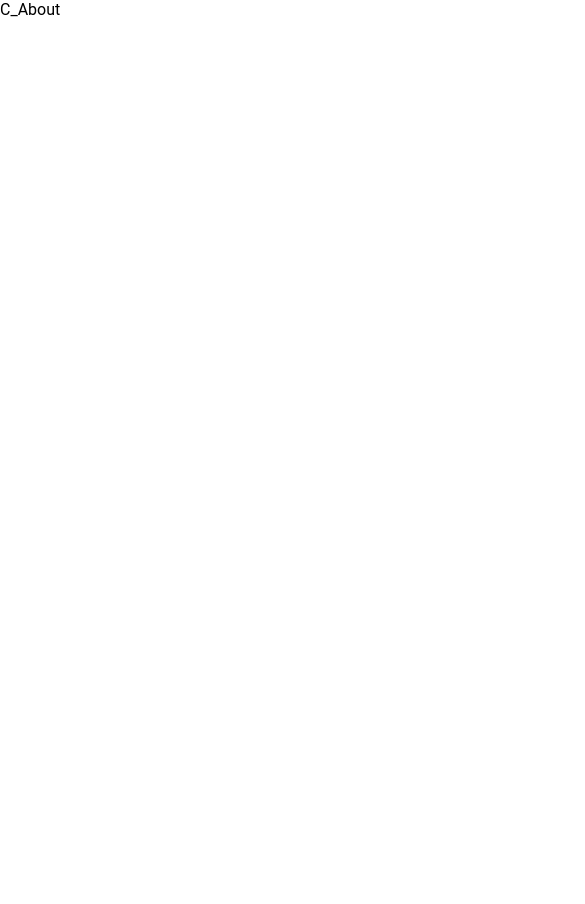
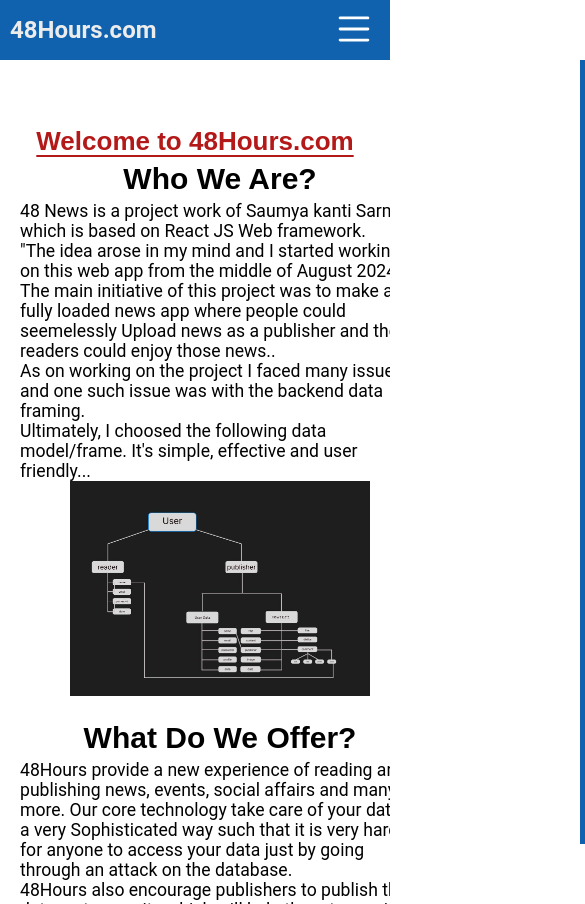
Before and after one commit to Saumya-Kanti-Sarma/News48, a React (Vite) app: page /about in a window 390 px wide. Shown: the top 904 px of the page, 585 px wide, since content can reach past the window. Before the commit the page ends 844 px from the top, so only its background shows below. Built offline with nearby package versions, Linux system fonts and the light colour scheme.

Commit message:
added about

```diff
--- a/src/Code/C_about.jsx
+++ b/src/Code/C_about.jsx
@@ -1,11 +1,38 @@
 import React from 'react'
-const C_About = () => {
+import Navbar from '../Components/Navbar/Navbar'
+import "./Styles/C_about.css"
+
+const About = () => {
   return (
+    <>
 
-    <div>
-      C_About
-    </div>
+      <nav id='nav-area'><Navbar /></nav>
+      <main className='about-main'>
+        <h1 className='about-heading'>Welcome to 48Hours.com</h1>
+        <div className="section">
+          <section >
+            <h1 > Who We Are?</h1>
+            <p>48 News is a project work of Saumya kanti Sarma which is based on React JS Web framework. <br />
+              "The idea arose in my mind and I started working on this web app from the middle of August 2024.." The main initiative of this project was to make a fully loaded news app where people could seemelessly Upload news as a publisher and the readers could enjoy those news.. <br />
+              As on working on the project I faced many issues and one such issue was with the backend data framing. <br />
+              Ultimately, I choosed the following data model/frame. It's simple, effective and user friendly...</p>
+            <img src="webframe.jpg" className="about-img" />
+          </section><section >
+            <h1>What Do We Offer?</h1>
+            <p>48Hours provide a new experience of reading and publishing news, events, social affairs and many more. Our core technology take care of your data in a very Sophisticated way such that it is very hard for anyone to access your data just by going through an attack on the database. <br />
+              48Hours also encourage publishers to publish their data on to our site which will help them to regain and connect with many potential customers <br /></p>
+            <img src="temp2.jpg" className="about-img" />
+          </section>
+          <section >
+            <h1>About ME</h1>
+            <p>My name is Saummya kanti Sarma, I created 48Hours.com as a project work to show how a <b>Full Stack</b> Application works. </p>
+            <img src="/Basic/myprofile.jpg" alt="" />
+          </section>
+        </div>
+        <br />
+      </main>
+    </>
   )
 }
 
-export default C_About
+export default About
--- /dev/null
+++ b/src/Code/Styles/C_about.css
@@ -0,0 +1,113 @@
+:root {
+  --blue: #1162ae;
+  --red: #b41919;
+  --green: #29d82b;
+  --lightgray: #ececec;
+  --darkgray: #8f8e8e;
+
+}
+
+.about-main {
+  margin: 0 20px;
+  height: calc(100vh - 66px);
+  width: 100%;
+  overflow: auto;
+  /* background-color: antiquewhite; */
+
+}
+
+
+.about-main::-webkit-scrollbar {
+  display: none;
+}
+
+.about-main h1 {
+  display: flex;
+  justify-content: center;
+  width: 100%;
+}
+
+.section {
+  display: flex;
+  flex-wrap: wrap;
+  justify-content: start;
+  align-items: start;
+  gap: 20px;
+
+}
+
+section {
+  width: 48vw;
+  min-width: 400px;
+  overflow: hidden;
+}
+
+section h1 {
+  font-size: 1.6rem;
+  margin: 5px;
+}
+
+section p {
+  font-size: 1.5rem;
+}
+
+section img {
+  width: 370px;
+}
+
+@media (max-width:810px) {
+
+  section {
+    width: 100%;
+    display: flex;
+    flex-direction: column;
+    align-items: center;
+    padding-right: 20px;
+  }
+
+  section img {
+    width: 600px;
+  }
+}
+
+@media (max-width:660px) {
+  .about-main {
+    margin: 0;
+    margin-top: 66px;
+  }
+
+  section {
+    width: 100%;
+    display: flex;
+    flex-direction: column;
+    align-items: center;
+    margin: 0 20px;
+    padding: 0;
+  }
+
+  section img {
+    width: 430px;
+  }
+}
+
+@media (max-width:440px) {
+  .about-heading {
+    font-size: 26px;
+    color: var(--red);
+    text-decoration: underline;
+    text-underline-offset: 5px;
+  }
+
+  section h1 {
+    text-decoration: none;
+    font-size: 30px;
+  }
+
+  section p {
+    font-size: 1.1rem;
+  }
+
+  section img {
+    width: 300px;
+  }
+}
--- a/src/Code/Styles/C_home.css
+++ b/src/Code/Styles/C_home.css
@@ -7,9 +7,11 @@
 
 }
 
+.main-home-area::-webkit-scrollbar {
+  display: none;
+}
 
 #main-area-nav {
-  margin-top: 60px;
   width: 100%;
   display: flex;
 }
--- a/src/index.css
+++ b/src/index.css
@@ -37,6 +37,9 @@
   opacity: 1;
 }
 
+body::-webkit-scrollbar {
+  display: none;
+}
 
 input[type="number"]::-webkit-outer-spin-button,
 input[type="number"]::-webkit-inner-spin-button {
```
